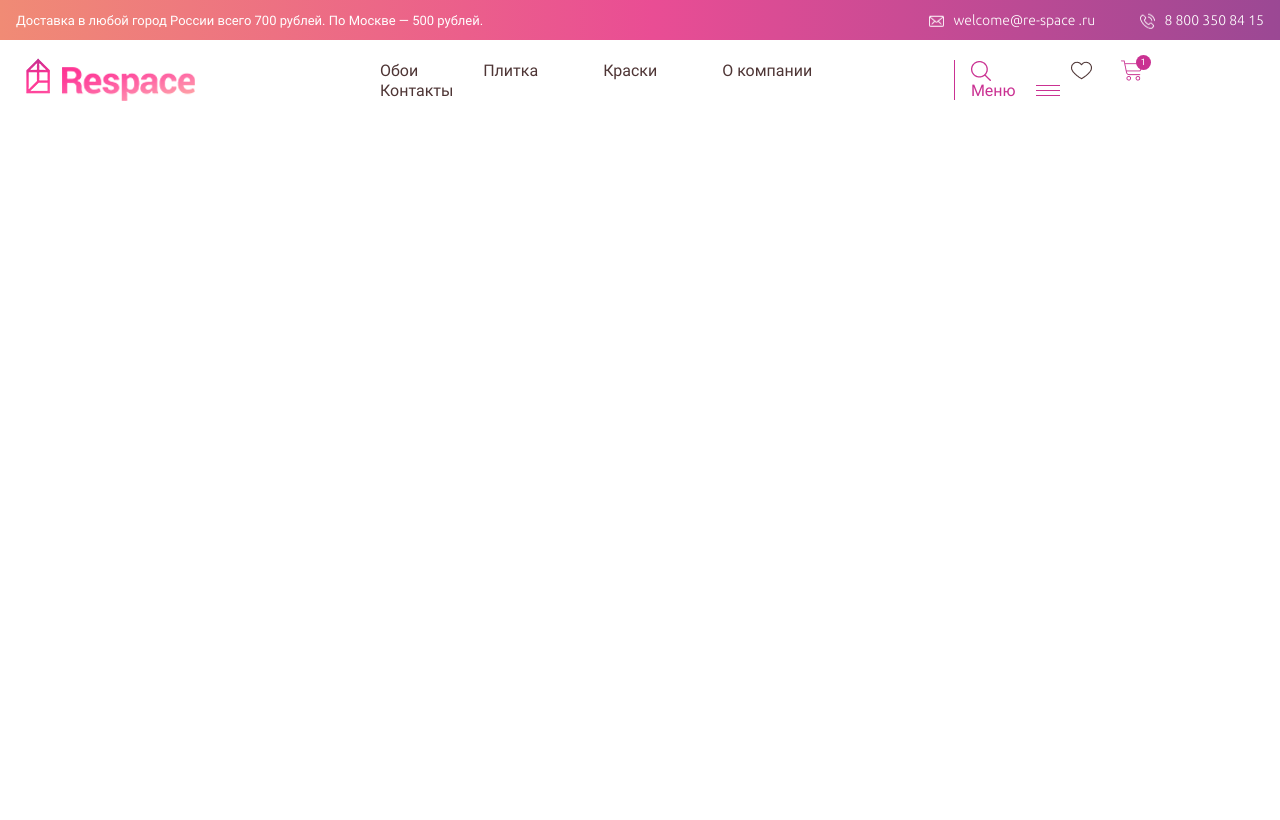
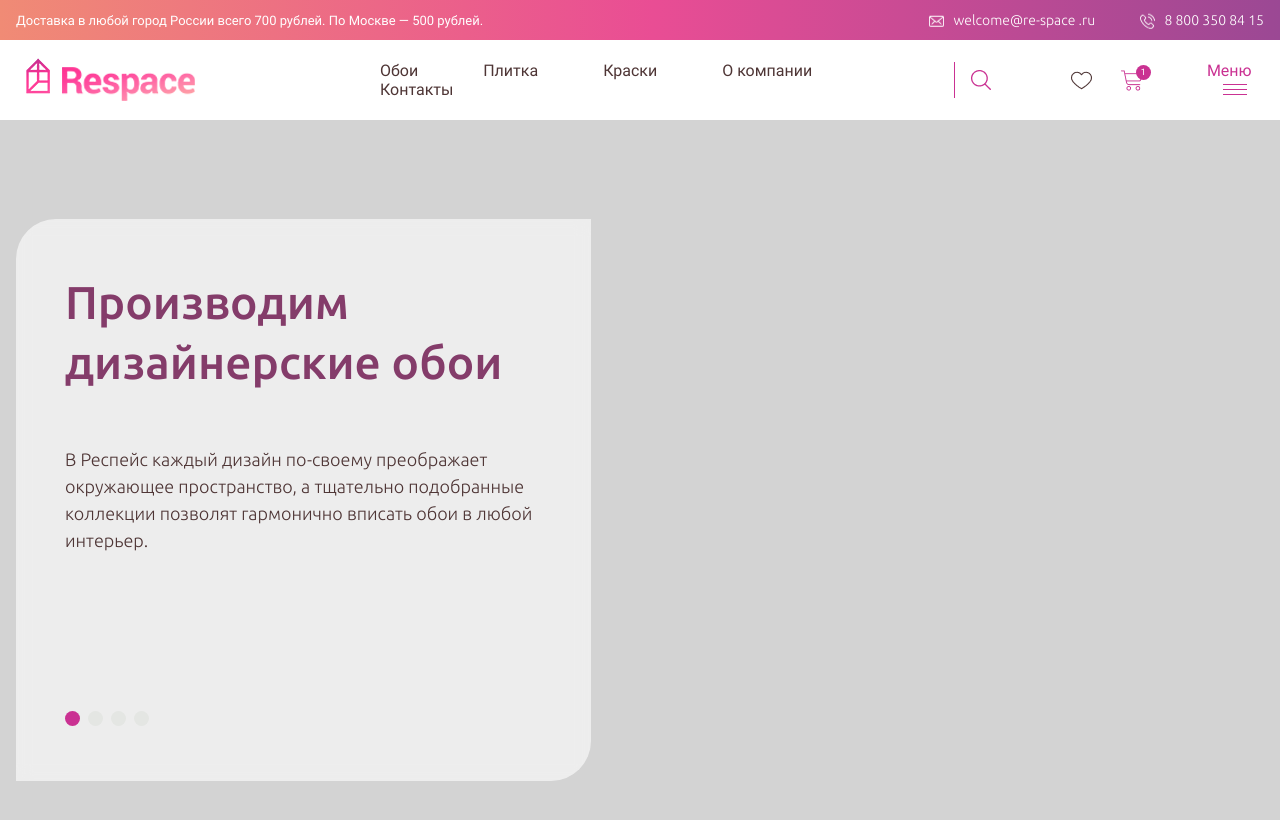
Before and after one commit to Paul-Stepanov/respace, a website built with webpack: page src/index.html in a window 1280 px wide. Built offline with nearby package versions, Linux system fonts and the light colour scheme; files whose address does not match are found by name.

Commit message:
made about

```diff
--- a/src/index.html
+++ b/src/index.html
@@ -14,6 +14,7 @@
 <body>
 <!-- HEADER ↓ -->
 <header class="header">
+
     <section class="header__contact">
         <div class="container">
             <div class="header__contact-wrapper">
@@ -62,7 +63,7 @@
                         </li>
                     </ul>
                     <ul class="header__menu-pictogram-list">
-                        <li class="header__menu-pictogram-item" id="search">
+                        <li class="header__menu-pictogram-item">
                             <a href="#"
                                class="header__menu-pictogram-link">
                                 <img src="img/header/search-interface-symbol.png"
@@ -70,7 +71,7 @@
                                      class="header__menu-pictogram-img">
                             </a>
                         </li>
-                        <li class="header__menu-pictogram-item" id="like">
+                        <li class="header__menu-pictogram-item">
                             <a href="#"
                                class="header__menu-pictogram-link">
                                 <img src="img/header/heart.png"
@@ -104,6 +105,30 @@
 <!-- MAIN ↓ -->
 <main>
 
+    <section class="about">
+        <div class="container">
+            <div class="about__wrapper">
+                <div class="about__card-body">
+                    <h1 class="about__card-title title">Производим дизайнерские
+                        обои</h1>
+                    <p class="about__card-text description">В Респейс каждый
+                        дизайн
+                        по-своему
+                        преображает окружающее пространство, а тщательно
+                        подобранные
+                        коллекции позволят гармонично вписать обои в любой
+                        интерьер.</p>
+                    <ul class="about__card-circles-list">
+                        <span class="about__card-circle about__card-circle--active"></span>
+                        <span class="about__card-circle"></span>
+                        <span class="about__card-circle"></span>
+                        <span class="about__card-circle"></span>
+                    </ul>
+                </div>
+            </div>
+        </div>
+    </section>
+
 </main>
 <!-- MAIN ↑ -->
 
--- a/src/index.scss
+++ b/src/index.scss
@@ -1,5 +1,7 @@
 @import 'style/nullstyle';
 @import 'style/fonts';
 @import 'style/var';
+@import 'style/blocks';
 @import 'style/container';
 @import 'style/header';
+@import 'style/about';
--- /dev/null
+++ b/src/style/_about.scss
@@ -0,0 +1,56 @@
+.about {
+  width: 100%;
+  height: 760px;
+  background: url("../img/about/bg.png"), lightgray 0px -388.94px / 100% 168.442% no-repeat;
+
+  &__wrapper{
+    height: 760px;
+    display: flex;
+    justify-content: flex-start;
+    align-items: center;
+
+    &::before{
+      content: url("../img/about/next.png");
+      cursor: pointer;
+      margin-right: 19px;
+      margin-left: -59px;
+    }
+  }
+
+  &__card-body {
+    display: flex;
+    flex-direction: column;
+    width: 575px;
+    height: 562px;
+    border-radius: 40px 0;
+    background: rgba(255, 255, 255, 0.60);
+    backdrop-filter: blur(7.5px);
+    padding: 53px 48px 55px 49px;
+
+  }
+
+  &__card-title {
+    margin-bottom: 54px;
+  }
+
+  &__card-text {
+    margin-bottom: 157px;
+  }
+
+  &__card-circles-list {
+    display: flex;
+  }
+
+  &__card-circle {
+    cursor: pointer;
+    width: 15px;
+    height: 15px;
+    background-color: $gray;
+    border-radius: 100%;
+    margin-right: 8px;
+
+    &--active {
+      background-color: $violet;
+    }
+  }
+}
--- /dev/null
+++ b/src/style/_blocks.scss
@@ -0,0 +1,12 @@
+.title{
+  color: $dark_violet;
+  font-family: Ubuntu-500, serif;
+  font-size: 46px;
+  line-height: 60px;
+}
+.description{
+  color: $brown;
+  font-family: Ubuntu-300, serif;
+  font-size: 18px;
+  line-height: 27px;
+}
--- a/src/style/_container.scss
+++ b/src/style/_container.scss
@@ -4,5 +4,4 @@
   margin-right: auto;
   padding-left: 16px;
   padding-right: 16px;
-  overflow: hidden;
 }
--- a/src/style/_header.scss
+++ b/src/style/_header.scss
@@ -1,11 +1,8 @@
 .header {
-  // .header__contact
   &__contact {
     background: $main_gradient;
     color: #FFFFFF;
   }
-
-  // .header__contact-wrapper
 
   &__contact-wrapper {
     display: grid;
@@ -14,7 +11,6 @@
     align-items: center;
   }
 
-  // .header__contact-delivery
   &__contact-delivery {
     font-family: Roboto, serif;
     font-size: 13px;
@@ -22,7 +18,6 @@
     line-height: 15px;
   }
 
-  // .header__contact-email
   &__contact-email {
     color: #FFFFFF;
     font-family: Ubuntu-300, serif;
@@ -42,7 +37,6 @@
     }
   }
 
-  // .header__contact-phone
   &__contact-phone {
     color: #FFFFFF;
     font-family: Ubuntu-300, serif;
@@ -60,7 +54,6 @@
     }
   }
 
-  // .header__menu
   &__menu {
     font-family: Roboto, serif;
     font-size: 16px;
@@ -69,27 +62,25 @@
   }
 
   &__menu-wrapper {
-    display: flex;
+    display: grid;
+    grid-template-columns: minmax(min-content, 364px) 1fr;
+    grid-template-rows: 80px;
     align-items: center;
-    height: 80px;
   }
 
-  // .header__logo
   &__logo {
     width: 216px;
     height: 44px;
-    margin-right: 148px;
   }
 
-  // .header__menu-body
   &__menu-body {
     display: flex;
     justify-content: space-between;
+    align-items: center;
     flex-grow: 1;
     flex-shrink: 1;
   }
 
-  // .header__menu-list
   &__menu-list {
     display: flex;
     flex-wrap: wrap;
@@ -97,39 +88,35 @@
     align-items: center;
   }
 
-  // .header__menu-item
   &__menu-item {
     margin-right: 65px;
   }
 
-  // .header__menu-link
   &__menu-link {
     color: $brown;
   }
 
-  // .header__menu-pictogram-list
   &__menu-pictogram-list {
-    display: flex;
-    flex-wrap: wrap;
-    align-items: center;
     border-left: 1px solid $violet;
     padding: 0 0 0 16px;
+    display: grid;
+    grid-template-columns: 100px 50px 86px 1fr;
+    grid-template-rows: 36px;
+    align-items: center;
   }
 
-  // .header__menu-pictogram-item
   &__menu-pictogram-item {
+    display: flex;
+    align-items: center;
   }
 
-  // .header__menu-pictogram-link
   &__menu-pictogram-link {
     color: $violet;
   }
 
-  // .header__menu-pictogram-img
   &__menu-pictogram-img {
   }
 
-  // .header__menu-burger
   &__menu-burger {
     display: inline-block;
     height: 1px;
@@ -162,16 +149,7 @@
   }
 }
 
-#search {
-  padding-right: 80px;
-}
-
-#like {
-  padding-right: 29px;
-}
-
 #cart {
-  padding-right: 65px;
   position: relative;
 
   &::after {
```
Also changed, not shown: src/img/about/next.png (added), 1 other file.
